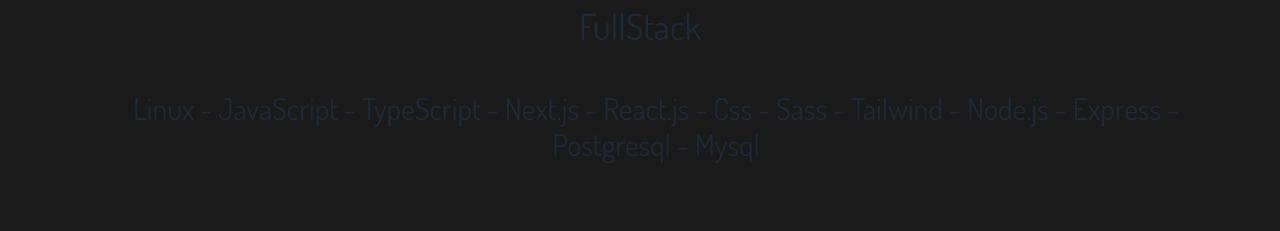
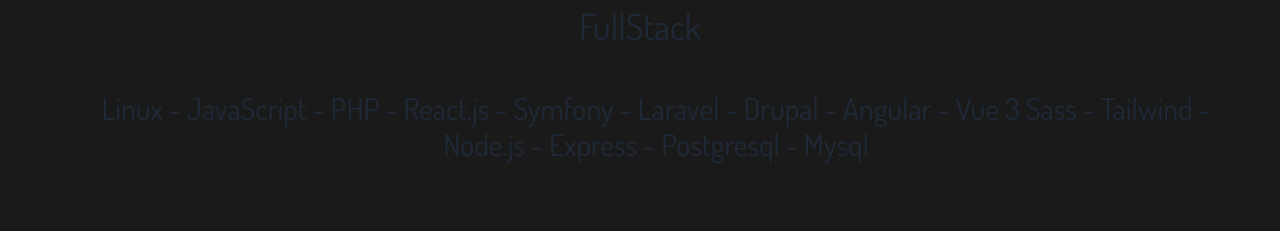
Before and after one commit to Mosteau/portfolio, a React (Vite) app: page / in a window 1280 px wide. Shown: the part 470-701 px from the top of the page. Built offline with nearby package versions, Linux system fonts and the light colour scheme.

Commit message:
modif items

```diff
--- a/src/App.tsx
+++ b/src/App.tsx
@@ -67,7 +67,7 @@
             </h1>
             <div className="">
               <p className="text-2xl lg:text-3xl text-gray-800 dark:text-custom-white mt-2 p-5 font-dosis ">
-                Linux - JavaScript - TypeScript - Next.js - React.js - Css -
+                Linux - JavaScript - PHP - React.js - Symfony - Laravel - Drupal - Angular - Vue 3
                 Sass - Tailwind - Node.js - Express - Postgresql - Mysql
               </p>
             </div>
```
